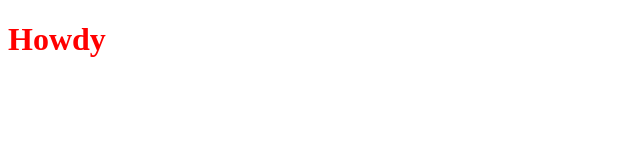
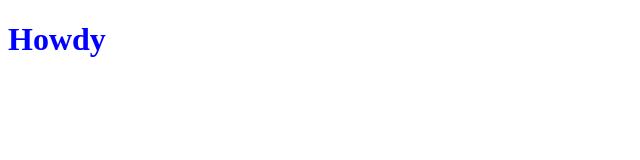
Before and after one commit to DannyDenver/kubernetes-ci-cd-pipeline, a plain HTML site: page website/index.html in a window 1280 px wide. Shown: the whole page, without its empty margins (0-640 px from the left). Drawn offline with Linux system fonts and the light colour scheme.

Commit message:
change text to blue

```diff
--- a/website/style.css
+++ b/website/style.css
@@ -1,2 +1,2 @@
 
-#header{ color: red}
+#header{ color: blue}
```
